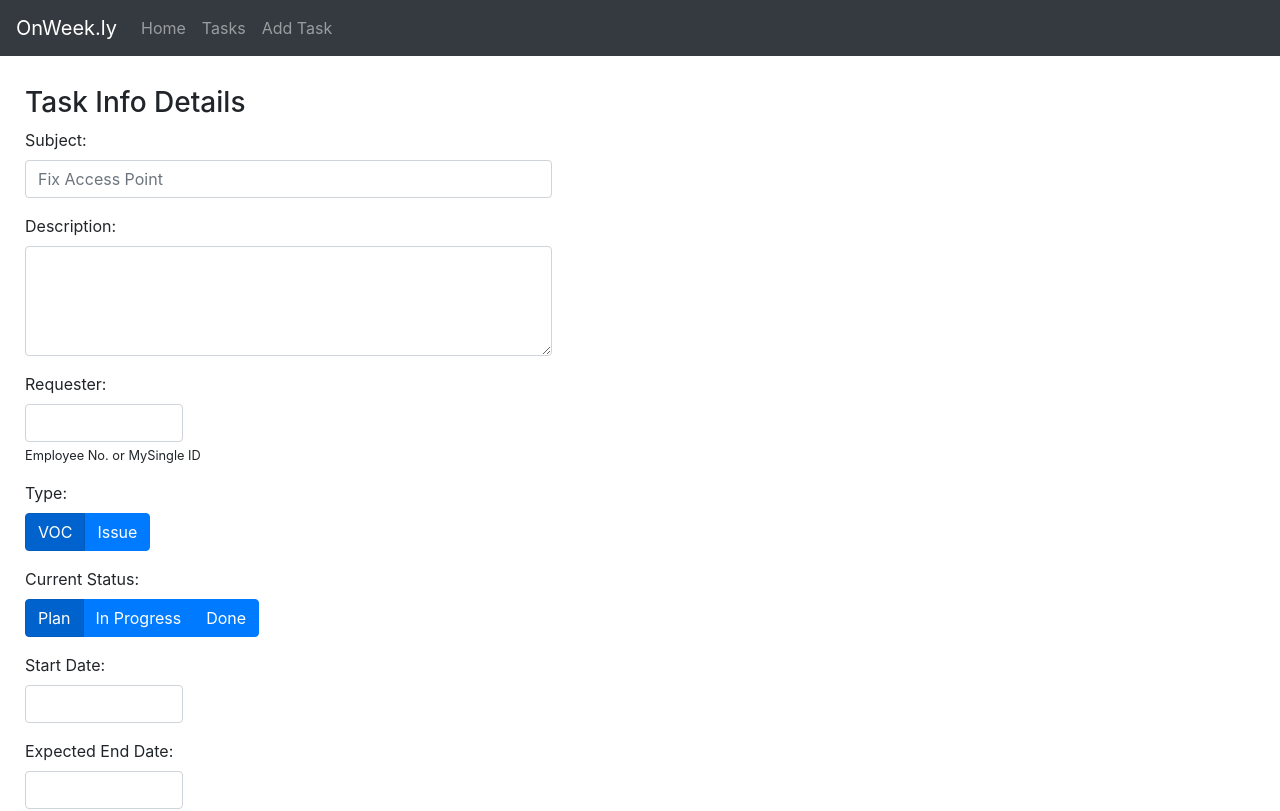
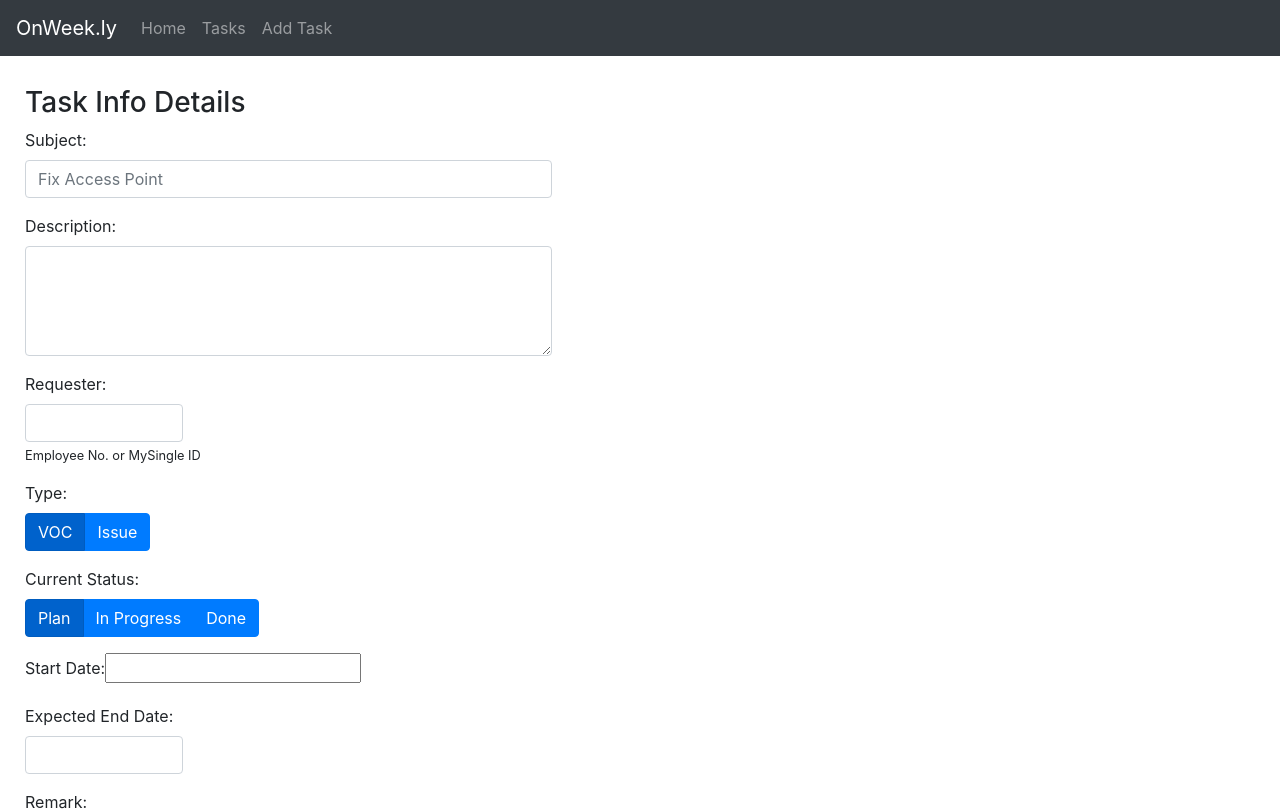
Before and after one commit to grglucastr/onweek.ly, a React (Create React App) app: page /add-tasks in a window 1280 px wide. Shown: the top 811 px of the page. Built offline with nearby package versions, Linux system fonts and the light colour scheme.

Commit message:
Add Datepicker external component

```diff
--- a/package.json
+++ b/package.json
@@ -9,6 +9,7 @@
     "bootstrap": "4.3.1",
     "react": "^16.8.4",
     "react-bootstrap": "1.0.0-beta.5",
+    "react-datepicker": "2.2.0",
     "react-dom": "^16.8.4",
     "react-redux": "^6.0.1",
     "react-router-dom": "^4.3.1",
--- a/src/components/AppHeader.js
+++ b/src/components/AppHeader.js
@@ -8,7 +8,9 @@ function AppHeader(props) {
   return (
     <>
       <Navbar bg="dark" variant="dark">
-        <Navbar.Brand>OnWeek.ly</Navbar.Brand>
+        <Link to="/">
+          <Navbar.Brand>OnWeek.ly</Navbar.Brand>
+        </Link>
         <Nav className="mr-auto">
           <Link to="/">
             <Nav.Link as="span">Home</Nav.Link>
--- a/src/components/TaskForm.js
+++ b/src/components/TaskForm.js
@@ -10,6 +10,9 @@ import Button from "react-bootstrap/Button";
 import Form from "react-bootstrap/Form";
 import ToggleButtonGroup from "react-bootstrap/ToggleButtonGroup";
 import ToggleButton from "react-bootstrap/ToggleButton";
+
+import DatePicker from "react-datepicker";
+import "react-datepicker/dist/react-datepicker.css";
 
 class AddTask extends React.Component {
   state = {
@@ -142,14 +145,14 @@ class AddTask extends React.Component {
 
               <Form.Group>
                 <Form.Label htmlFor="start-date">Start Date:</Form.Label>
-                <Form.Control
+                <DatePicker
                   id="start-date"
                   name="startDate"
                   type="text"
-                  maxLength={10}
-                  value={this.state.task.startDate}
+                  autoComplete={false}
+                  selected={this.state.task.startDate}
                   onChange={this.onInputChange}
-                  style={{ width: "30%" }}
+                  minDate={new Date()}
                 />
               </Form.Group>
 
```
